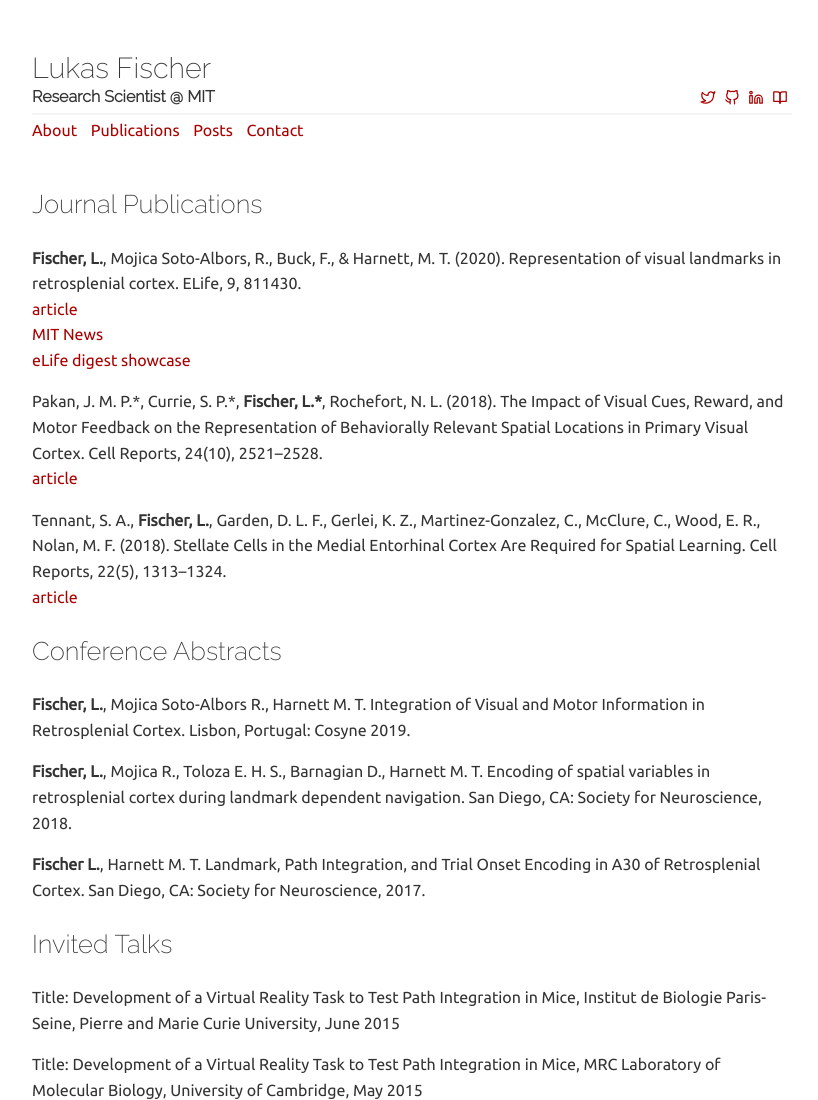
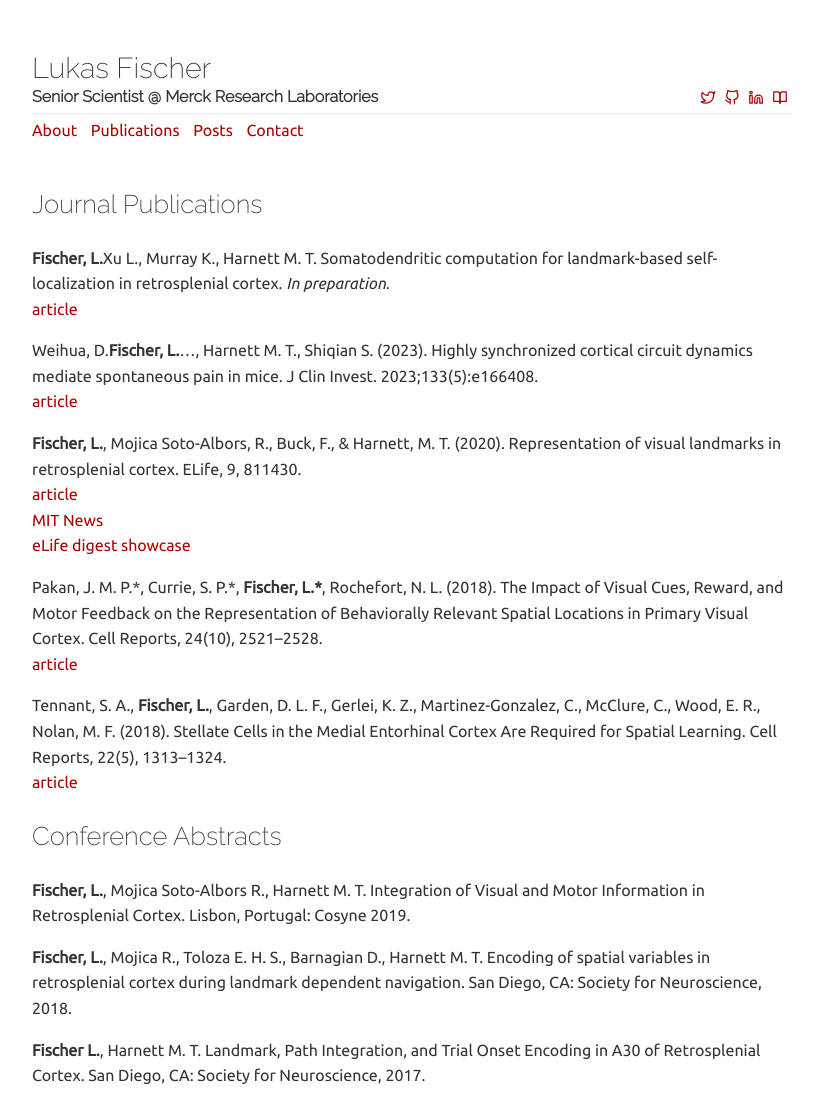
Before and after one commit to CornuA1/CornuA1.github.io, a plain HTML site: page publications/publications/index.html in a window 1280 px wide. Shown: the top 1100 px of the page, without its empty margins (228-1046 px from the left). Drawn offline with nearby package versions, Linux system fonts and the light colour scheme.

Commit message:
publications update fix

```diff
--- a/publications/publications/index.html
+++ b/publications/publications/index.html
@@ -41,7 +41,7 @@ if (!doNotTrack) {
 	<div class="container wrapper post">
 		<div class="header">
 	<h1 class="site-title"><a href="https://cornua1.github.io/">Lukas Fischer</a></h1>
-	<div class="site-description"><h2>Research Scientist @ MIT</h2><nav class="nav social">
+	<div class="site-description"><h2>Senior Scientist @ Merck Research Laboratories</h2><nav class="nav social">
 			<ul class="flat"><a href="https://twitter.com/lukasffischer" title="Twitter"><i data-feather="twitter"></i></a><a href="https://github.com/CornuA1" title="Github"><i data-feather="github"></i></a><a href="https://www.linkedin.com/in/lukas-fischer-106b078b/" title="LinkedIn"><i data-feather="linkedin"></i></a><a href="https://scholar.google.com/citations?user=9xouwcQAAAAJ&amp;hl=en" title="GoogleScholar"><i data-feather="book-open"></i></a></ul>
 		</nav>
 	</div>
@@ -72,6 +72,12 @@ if (!doNotTrack) {
 
 		<div class="markdown">
 			<h3 id="journal-publications">Journal Publications</h3>
+<p><strong>Fischer, L.</strong>Xu L., Murray K., Harnett M. T. Somatodendritic computation for landmark-based self-localization in retrosplenial cortex. <em>In preparation.</em><br>
+<a href="https://doi.org/10.1172/JCI166408" target="_blank">article</a>
+</p>
+<p>Weihua, D.<strong>Fischer, L.</strong>…, Harnett M. T., Shiqian S. (2023). Highly synchronized cortical circuit dynamics mediate spontaneous pain in mice. J Clin Invest. 2023;133(5):e166408.<br>
+<a href="https://doi.org/10.1172/JCI166408" target="_blank">article</a>
+</p>
 <p><strong>Fischer, L.</strong>, Mojica Soto-Albors, R., Buck, F., &amp; Harnett, M. T. (2020). Representation of visual landmarks in retrosplenial cortex. ELife, 9, 811430.<br>
 <a href="https://doi.org/10.7554/eLife.51458" target="_blank">article</a>
 <br>
```
Also changed, not shown: index.html (+1 -1 lines), 2 other files.
